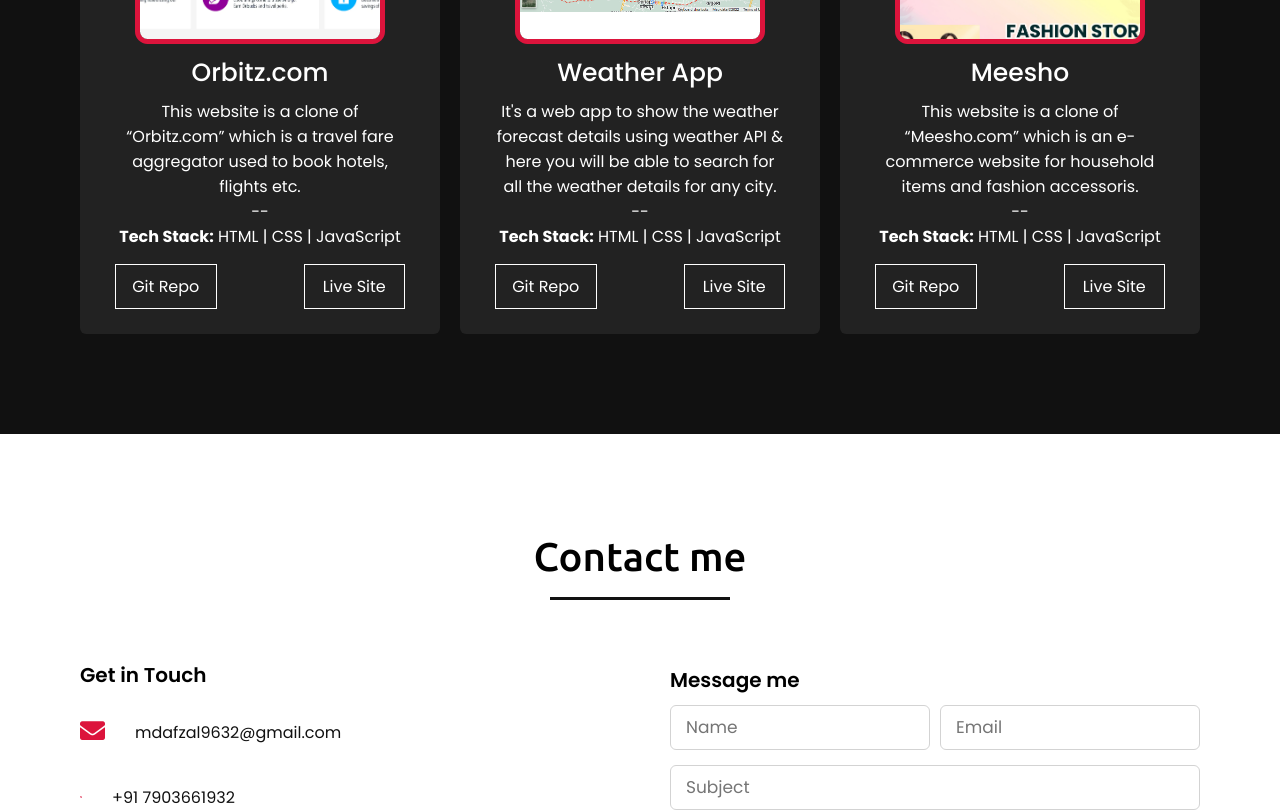
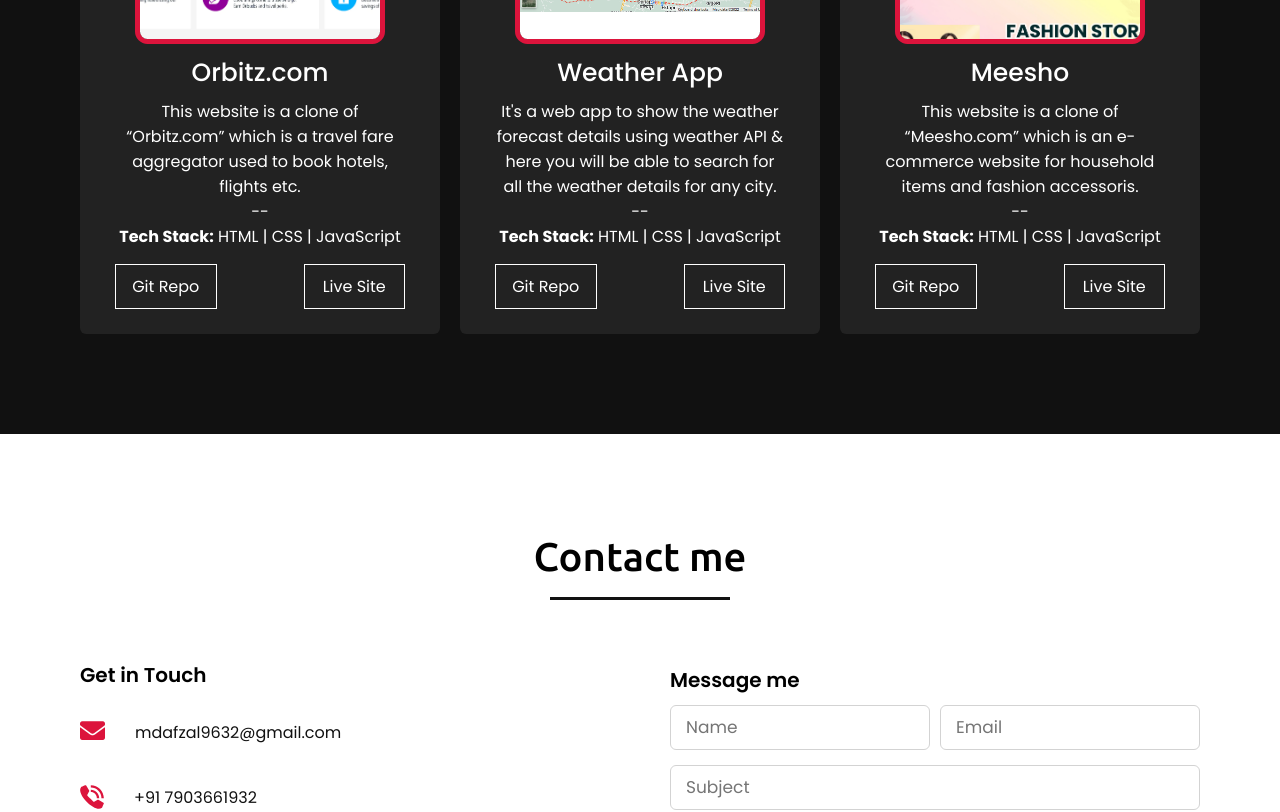
Before and after one commit to afzal9632/afzal9632.github.io, a plain HTML site: page index.html in a window 1280 px wide. Shown: the part 3365-4177 px from the top of the page. Drawn offline with nearby package versions, Linux system fonts and the light colour scheme.

Commit message:
Update style.css

```diff
--- a/style.css
+++ b/style.css
@@ -537,8 +537,8 @@ section .title::after {
 }
 .contact .contact-content .row img
 {
-  height: 2px;
-  width: 2px;
+  height: 24px;
+  width: 24px;
 }
 .contact .contact-content .info .head {
   font-weight: 500;
```
